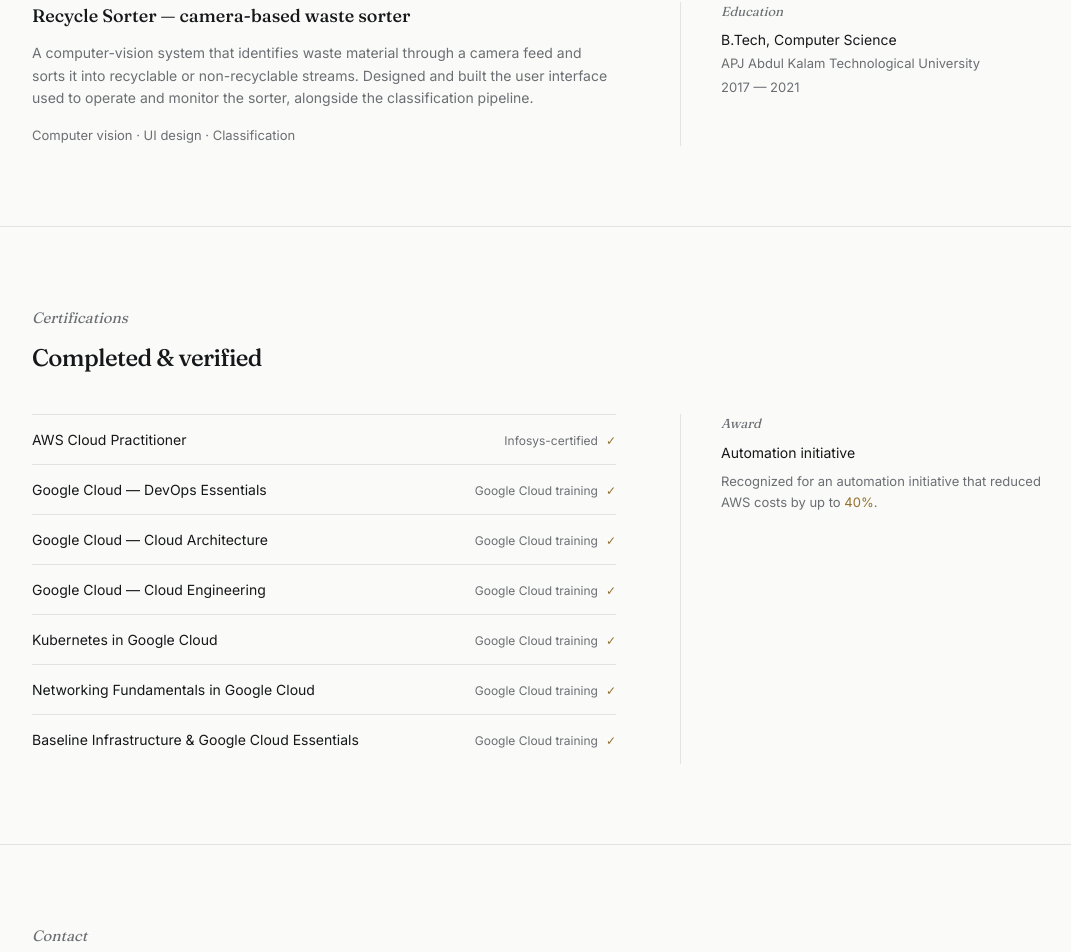
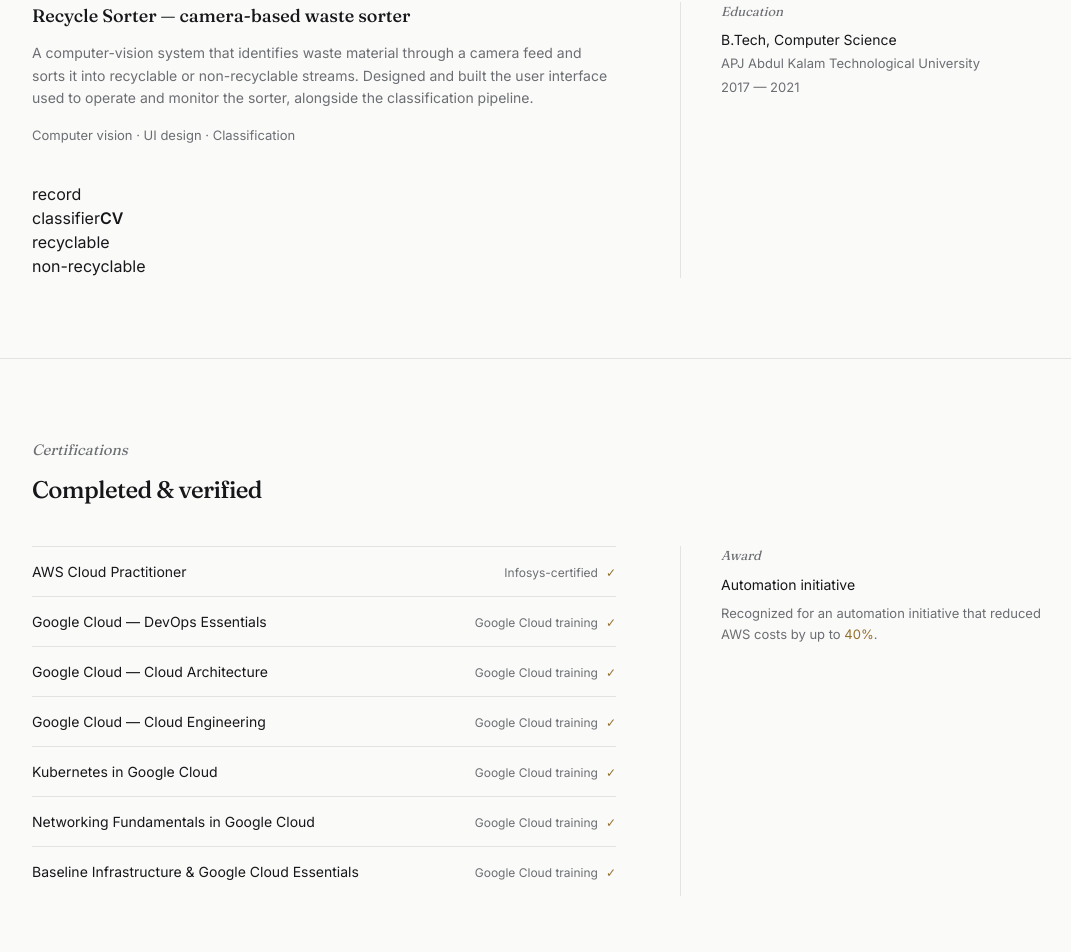
Before and after one commit to Harikrishnan009/Portfolio-website, a Next.js app: page / in a window 1280 px wide. Shown: the part 3272-4224 px from the top of the page, without its empty margins (100-1171 px from the left). Built offline with nearby package versions, Linux system fonts and the light colour scheme.

Commit message:
Add interactive recycle classifier animation

```diff
--- a/components/Projects.tsx
+++ b/components/Projects.tsx
@@ -1,34 +1,44 @@
+"use client";
+
+import { useEffect, useRef, useState } from "react";
+
 export default function Projects() {
+  const [live, setLive] = useState(false);
+  const ref = useRef<HTMLElement>(null);
+
+  useEffect(() => {
+    if (!ref.current) return;
+    const observer = new IntersectionObserver(([entry]) => {
+      if (entry.isIntersecting) { setLive(true); observer.disconnect(); }
+    }, { threshold: 0.25 });
+    observer.observe(ref.current);
+    return () => observer.disconnect();
+  }, []);
+
   return (
-    <section id="projects" className="border-t border-line">
+    <section ref={ref} id="projects" className="border-t border-line">
       <div className="mx-auto max-w-content px-6 py-20 md:px-8">
         <p className="font-display text-[15px] italic text-muted">Projects</p>
-        <h2 className="mt-3 font-display text-2xl font-medium leading-snug tracking-tight text-ink">
-          University project
-        </h2>
-
+        <h2 className="mt-3 font-display text-2xl font-medium leading-snug tracking-tight text-ink">University project</h2>
         <div className="mt-10 grid gap-10 md:grid-cols-5 md:gap-16">
           <div className="md:col-span-3">
-            <h3 className="font-display text-lg font-medium text-ink">
-              Recycle Sorter — camera-based waste sorter
-            </h3>
-            <p className="mt-3 text-[14px] leading-relaxed text-muted">
-              A computer-vision system that identifies waste material through a camera feed and
-              sorts it into recyclable or non-recyclable streams. Designed and built the user
-              interface used to operate and monitor the sorter, alongside the classification
-              pipeline.
-            </p>
-            <p className="mt-4 text-[13px] text-muted">
-              Computer vision · UI design · Classification
-            </p>
+            <h3 className="font-display text-lg font-medium text-ink">Recycle Sorter — camera-based waste sorter</h3>
+            <p className="mt-3 text-[14px] leading-relaxed text-muted">A computer-vision system that identifies waste material through a camera feed and sorts it into recyclable or non-recyclable streams. Designed and built the user interface used to operate and monitor the sorter, alongside the classification pipeline.</p>
+            <p className="mt-4 text-[13px] text-muted">Computer vision · UI design · Classification</p>
+
+            <div className={`classifier mt-9 ${live ? "classifier-live" : ""}`} aria-hidden="true">
+              <div className="classifier-input"><span>record</span><i/><i/><i/><i/><i/></div>
+              <div className="classifier-line" />
+              <div className="classifier-core"><span>classifier</span><b>CV</b></div>
+              <div className="classifier-branches"><div className="branch branch-up"/><div className="branch branch-down"/></div>
+              <div className="classifier-output output-up"><i/><i/><i/><span>recyclable</span></div>
+              <div className="classifier-output output-down"><i/><i/><span>non-recyclable</span></div>
+            </div>
           </div>
-
           <div className="md:col-span-2 md:border-l md:border-line md:pl-10">
             <p className="font-display text-[13px] italic text-muted">Education</p>
             <p className="mt-2 text-[14px] text-ink">B.Tech, Computer Science</p>
-            <p className="mt-1 text-[13px] text-muted">
-              APJ Abdul Kalam Technological University
-            </p>
+            <p className="mt-1 text-[13px] text-muted">APJ Abdul Kalam Technological University</p>
             <p className="mt-1 text-[13px] text-muted">2017 — 2021</p>
           </div>
         </div>
```
